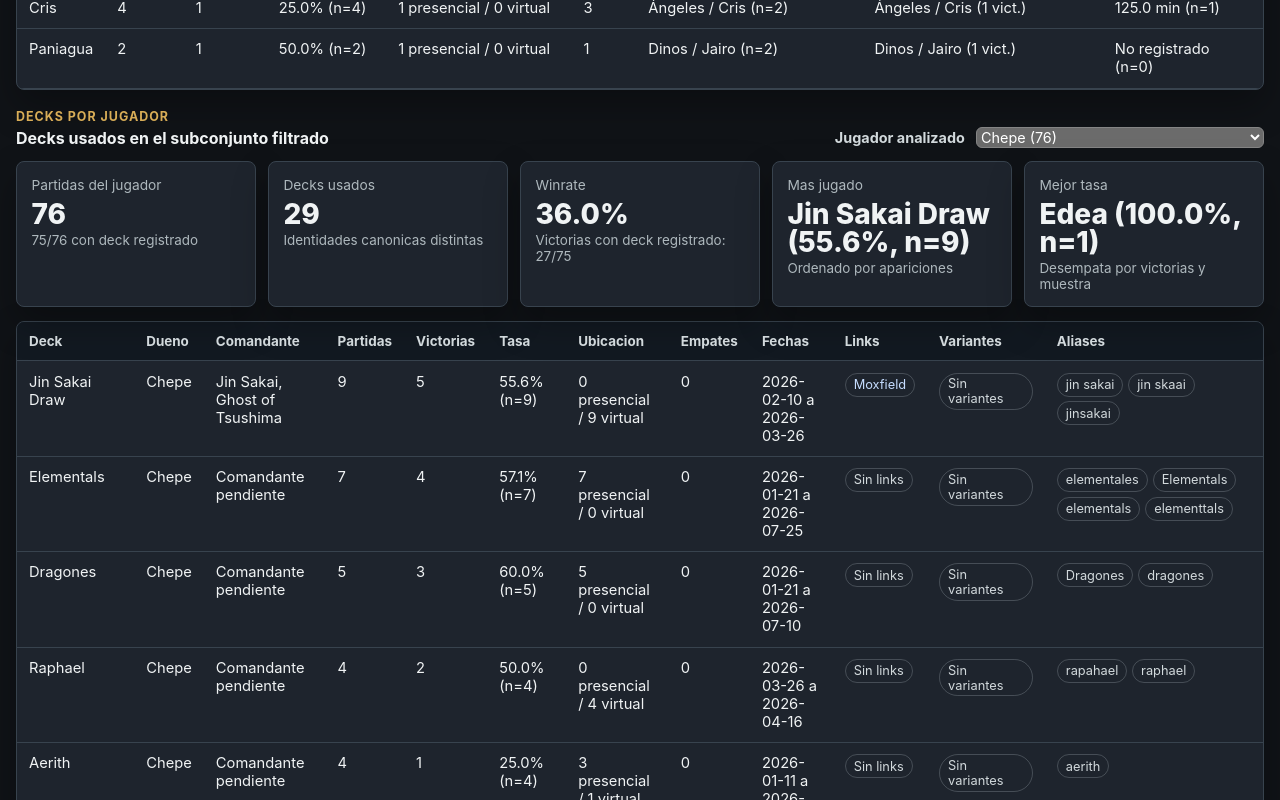
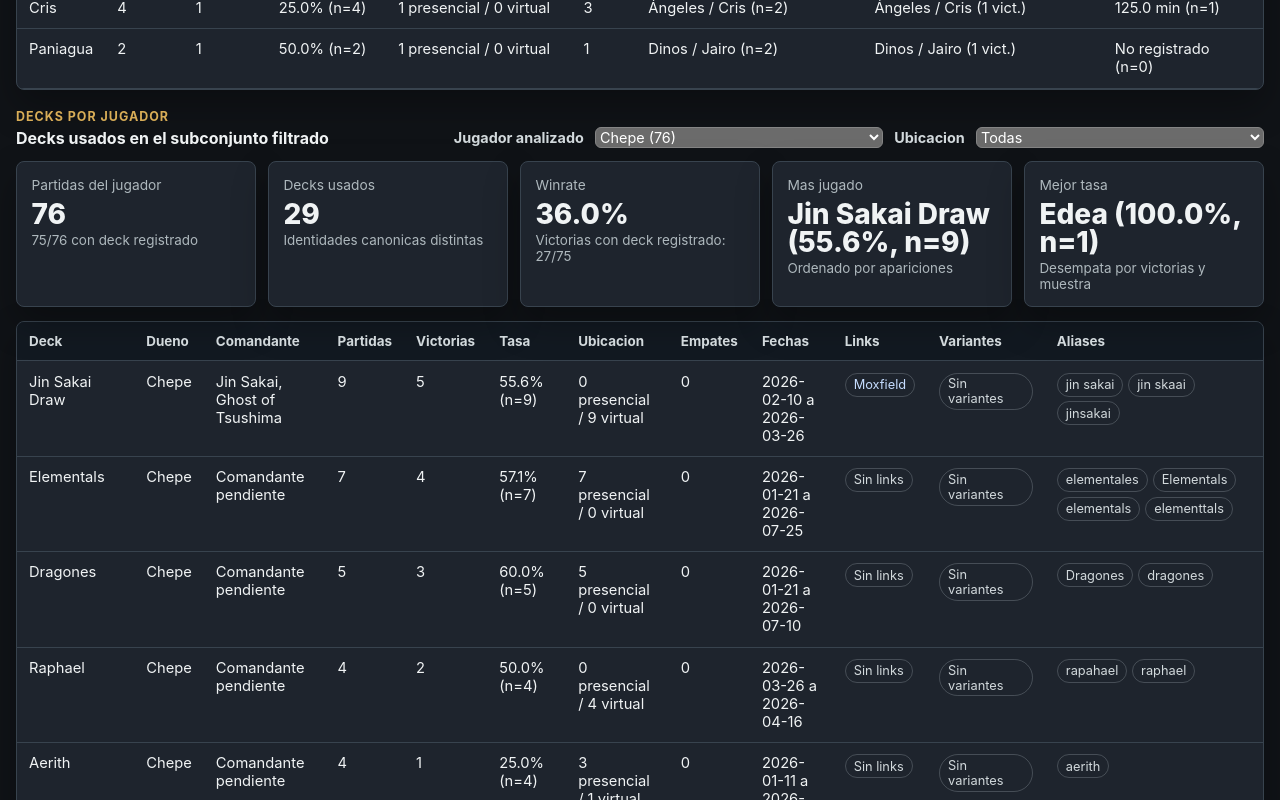
Before and after one commit to Jos242/magicStats, a plain HTML site: page index.html in a window 1280 px wide. Shown: the part 4620-5420 px from the top of the page. Drawn offline with nearby package versions, Linux system fonts and the light colour scheme.

Commit message:
ubiccacion filter en plyers

```diff
--- a/app.js
+++ b/app.js
@@ -31,6 +31,7 @@ const elements = {
   matchupRivalDeck: document.getElementById("matchupRivalDeck"),
   matchupMinGames: document.getElementById("matchupMinGames"),
   playerDeckPlayer: document.getElementById("playerDeckPlayer"),
+  playerDeckLocation: document.getElementById("playerDeckLocation"),
   dialog: document.getElementById("gameDialog"),
   closeDialog: document.getElementById("closeDialog"),
 };
@@ -98,6 +99,12 @@ function populateMatchupControls(deckIdentityRows) {
 }
 
 
+
+function filterPlayerDeckGames(games) {
+  const location = elements.playerDeckLocation.value;
+  return isKnown(location) ? games.filter((game) => game.location === location) : games;
+}
+
 function syncPlayerDeckControl(playerStats, preferredPlayer = "") {
   const previousValue = elements.playerDeckPlayer.value;
   const players = playerStats.map((player) => player.player);
@@ -131,8 +138,10 @@ function render() {
   const filteredGames = applyFilters(dataset.games, filters);
   const stats = calculateStats(filteredGames);
   const deckMinimum = readDeckMinimum();
-  const selectedPlayerForDecks = syncPlayerDeckControl(stats.playerStats, filters.participant);
-  const playerDeckStats = calculatePlayerDeckStats(filteredGames, selectedPlayerForDecks);
+  const playerDeckGames = filterPlayerDeckGames(filteredGames);
+  const playerDeckControlStats = calculateStats(playerDeckGames);
+  const selectedPlayerForDecks = syncPlayerDeckControl(playerDeckControlStats.playerStats, filters.participant);
+  const playerDeckStats = calculatePlayerDeckStats(playerDeckGames, selectedPlayerForDecks);
   const matchupStats = calculateMatchupStats(filteredGames, {
     subjectKey: elements.matchupSubjectDeck.value,
     rivalKey: elements.matchupRivalDeck.value,
@@ -193,6 +202,7 @@ function attachEvents() {
   elements.matchupMinGames.addEventListener("input", scheduleRender);
   elements.matchupMinGames.addEventListener("change", scheduleRender);
   elements.playerDeckPlayer.addEventListener("change", scheduleRender);
+  elements.playerDeckLocation.addEventListener("change", scheduleRender);
   elements.clearFilters.addEventListener("click", () => {
     resetFilterControls(elements.form);
     scheduleRender();
--- a/index.html
+++ b/index.html
@@ -259,10 +259,20 @@
             <p class="eyebrow">Decks por jugador</p>
             <h3>Decks usados en el subconjunto filtrado</h3>
           </div>
-          <label class="inline-control inline-control--select">
-            <span>Jugador analizado</span>
-            <select id="playerDeckPlayer" aria-label="Jugador para desglose de decks"></select>
-          </label>
+          <div class="subsection-controls">
+            <label class="inline-control inline-control--select">
+              <span>Jugador analizado</span>
+              <select id="playerDeckPlayer" aria-label="Jugador para desglose de decks"></select>
+            </label>
+            <label class="inline-control inline-control--select">
+              <span>Ubicacion</span>
+              <select id="playerDeckLocation" aria-label="Ubicacion para desglose de decks por jugador">
+                <option value="">Todas</option>
+                <option value="in_person">Presencial</option>
+                <option value="virtual">Virtual</option>
+              </select>
+            </label>
+          </div>
         </div>
         <div id="playerDeckSummary" class="mini-kpi-grid" aria-live="polite"></div>
         <div id="playerDeckTable" class="table-shell table-shell--spaced"></div>
--- a/styles.css
+++ b/styles.css
@@ -273,6 +273,14 @@ main {
   justify-content: space-between;
   gap: 1rem;
   margin: 1.2rem 0 0.85rem;
+}
+
+.subsection-controls {
+  display: flex;
+  align-items: center;
+  justify-content: flex-end;
+  flex-wrap: wrap;
+  gap: 0.7rem;
 }
 
 .mini-kpi-grid {
@@ -631,7 +639,8 @@ tbody tr:hover {
   }
 
   .control-cluster,
-  .matchup-controls {
+  .matchup-controls,
+  .subsection-controls {
     align-items: stretch;
     flex-direction: column;
     width: 100%;
```
